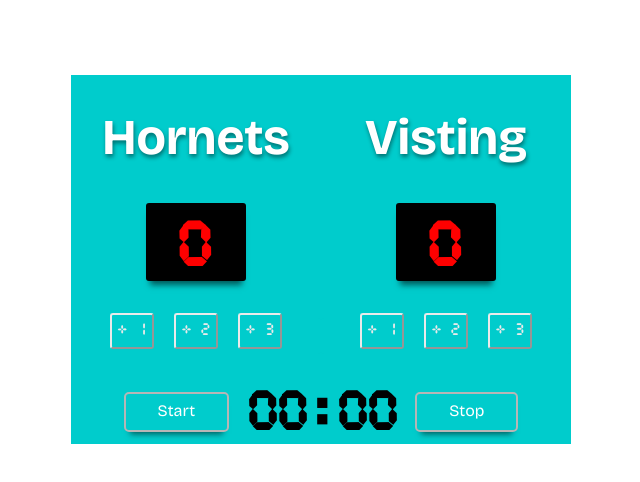
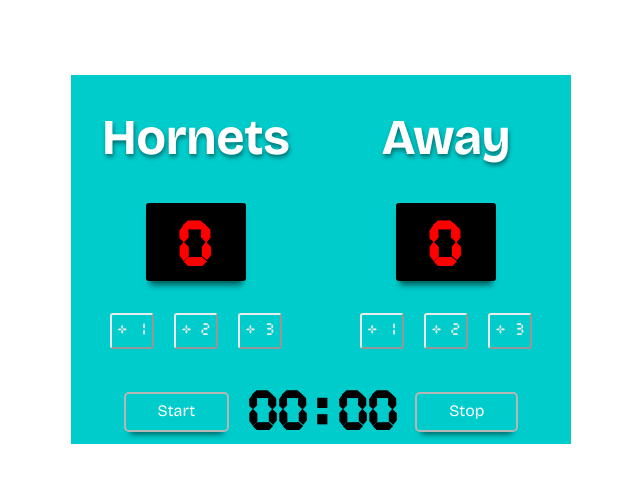
Before and after one commit to sonicino2/hornets-basketball-score, a plain HTML site: page index.html in a window 1280 px wide. Shown: the whole page, without its empty margins (319-959 px from the left). Drawn offline with nearby package versions, Linux system fonts and the light colour scheme; a web font is replaced by a local one.

Commit message:
This was an update.

```diff
--- a/index.html
+++ b/index.html
@@ -22,7 +22,7 @@
             </div>
             <div class="guestteam">
                 <div class="teamname2">
-                    <h1>Visting</h1>
+                    <h1>Away</h1>
                 </div>
                 <div class="scorenumber">
                     <h1 class="myscore2">0</h1>
```
